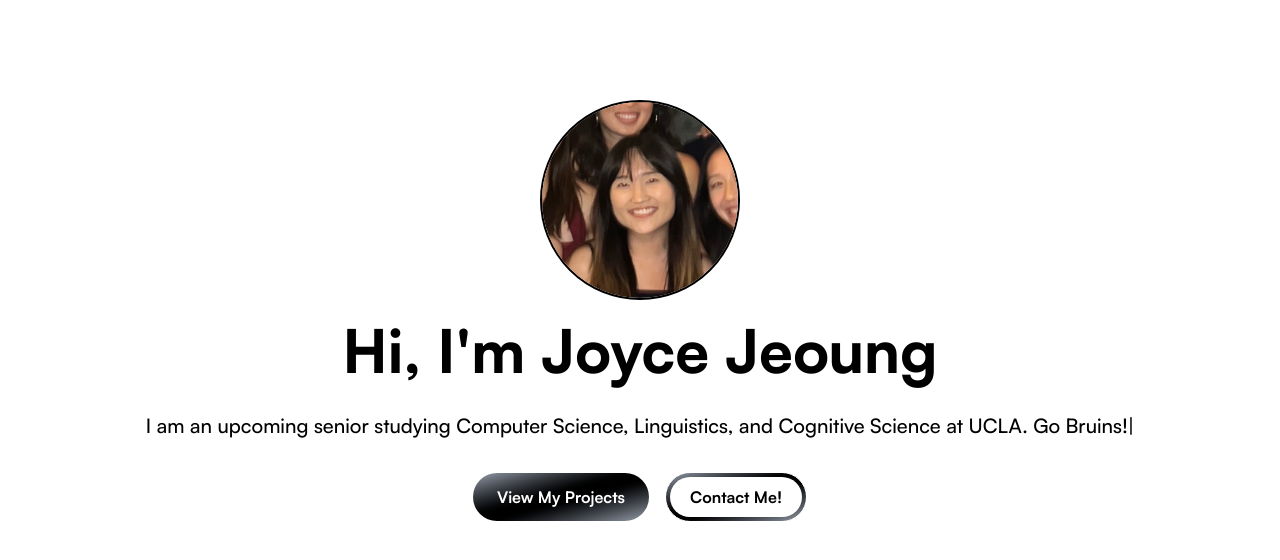
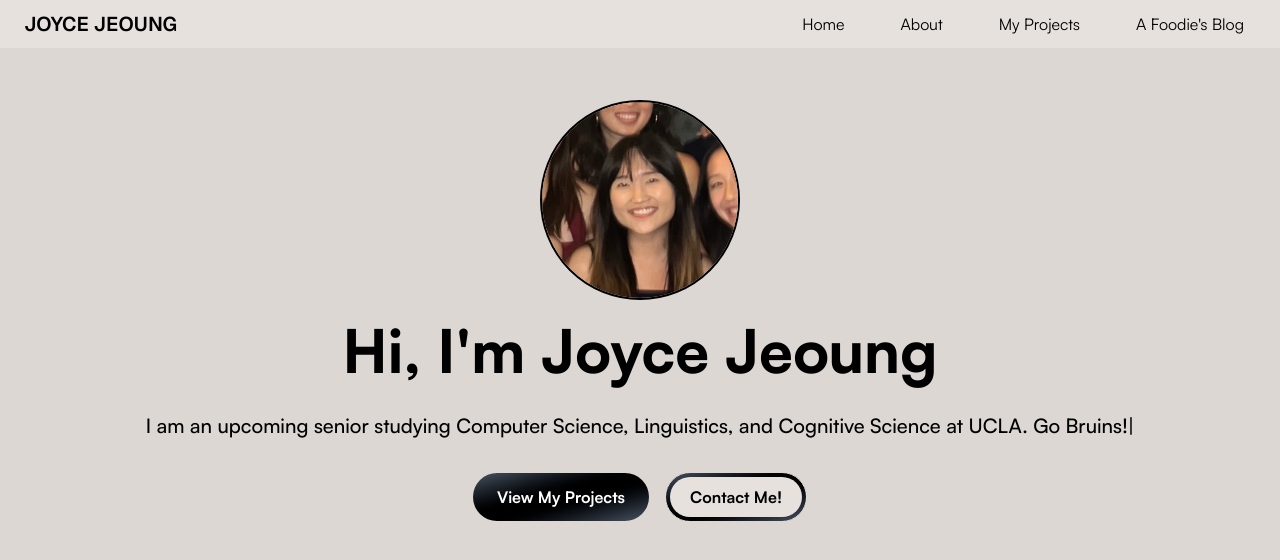
Before and after one commit to 1004yeeun/personal-portfolio, a Next.js app: page / in a window 1280 px wide. Shown: the top 560 px of the page. Built offline with nearby package versions, Linux system fonts and the light colour scheme.

Commit message:
Added NavBar frontend

```diff
--- a/package.json
+++ b/package.json
@@ -9,6 +9,7 @@
     "lint": "next lint"
   },
   "dependencies": {
+    "@heroicons/react": "^2.2.0",
     "next": "15.4.1",
     "react": "19.1.0",
     "react-dom": "19.1.0"
--- a/src/app/components/HeroSection.jsx
+++ b/src/app/components/HeroSection.jsx
@@ -44,12 +44,12 @@ const HeroSection = () => {
                 </span>
             </div>
             <div className="pt-4 text-center">
-                <button className="px-6 py-3 w-full sm:w-fit font-bold rounded-full mt-4 mr-4 bg-gradient-to-br from-gray-400 via-black to-gray-400 hover:bg-gradient-to-br hover:from-gray-100 hover:via-gray-300 hover:to-gray-200 text-white hover:text-black">View My Projects
+                <button className="px-6 py-3 w-full sm:w-fit font-bold rounded-full mt-4 mr-4 bg-gradient-to-br from-gray-600 via-black to-gray-600 hover:bg-gradient-to-br hover:from-[#F0EDE9] hover:via-[#E6E1DD] hover:to-[#F0EDE9] text-white hover:text-black">View My Projects
                     <span className="block hover:text-black text-white rounded-full"></span>
                 </button>
 
-                <button className="px-1 py-1 w-full sm:w-fit font-bold rounded-full mt-4 bg-gradient-to-br from-gray-400 via-black to-gray-400 text-black border border-white">
-                    <span className="block bg-white rounded-full px-5 py-2 hover:bg-gradient-to-br hover:from-gray-100 hover:via-gray-300 hover:to-gray-200">Contact Me!</span>
+                <button className="px-1 py-1 w-full sm:w-fit font-bold rounded-full mt-4 bg-gradient-to-br from-gray-600 via-black to-gray-600 text-black border border-[#DCD7D3]">
+                    <span className="block bg-[#E6E1DD] rounded-full px-5 py-2 hover:bg-gradient-to-br hover:from-[#F0EDE9] hover:via-[#E6E1DD] hover:to-[#F0EDE9]">Contact Me!</span>
                 </button>
             </div>
         </section>
--- /dev/null
+++ b/src/app/components/MenuOverlay.jsx
@@ -0,0 +1,15 @@
+import React from "react";
+import NavLink from "./NavLink";
+
+const MenuOverlay = ({ links }) => {
+    return (
+        <ul className="flex flex-col py-4 items-end pr-6 md:hidden">{links.map((link, index) => (
+            <li key={index}>
+                <NavLink href={link.path} title={link.title} />
+            </li>
+        ))}
+        </ul>
+    );
+};
+
+export default MenuOverlay
--- /dev/null
+++ b/src/app/components/NavBar.jsx
@@ -0,0 +1,73 @@
+"use client";
+import React, { useState } from "react";
+import Link from "next/link";
+import localFont from 'next/font/local';
+import NavLink from './NavLink';
+import MenuOverlay from './MenuOverlay';
+import { Bars3Icon, XMarkIcon  } from "@heroicons/react/24/outline";
+
+const navLinks = [
+    {
+        title: "Home",
+        path: "/",
+    },
+    {
+        title: "About",
+        path: "about",
+    },
+    {
+        title: "My Projects",
+        path: "projects",
+    },
+    {
+        title: "A Foodie's Blog",
+        path: "foodie",
+    }
+]
+
+const satoshi = localFont({
+    src: '../../../public/fonts/Satoshi-Variable.ttf',
+    variable: '--font-satoshi',
+    display: 'swap',
+});
+
+const NavBar = () => {
+    const [navbarOpen, setNavBarOpen] = useState(false);
+
+    return (
+        <main className={satoshi.className}>
+            <nav className="fixed top-0 left-0 right-0 z-10 bg-[#E6E1DD]/98">
+                <div className="flex flex-wrap items-center justify-between mx-auto px-6 py-4 sm:py-2" >
+                    <Link href={"/"} className="text-xl text-black font-semibold font-sans hover:text-[#4A3A3A]">JOYCE JEOUNG</Link>
+                    <div className="mobile-menu block md:hidden">
+                        {
+                            !navbarOpen ? (
+                                <button onClick={() => setNavBarOpen(true)} className="flex items-center px-3 py-2 text-black hover:text-[#4A3A3A]">
+                                    <Bars3Icon className="h-5 w-5 stroke-[2]" />
+                                </button>
+                            ) : (
+                                <button onClick={() => setNavBarOpen(false)} className="flex items-center px-3 py-2 text-black hover:text-[#4A3A3A]">
+                                    <XMarkIcon className="h-5 w-5 stroke-[2.5]" />
+                                </button>
+                            )
+                        }
+                    </div>
+                    <div className="menu hidden md:block md:w-auto" id="navbar">
+                        <ul className="flex p-3 md:p-0 md:flex-row md:space-x-8 mt-0">
+                            {
+                                navLinks.map((link, index) => (
+                                    <li key={index}>
+                                        <NavLink href={link.path} title={link.title} />
+                                    </li>
+                                ))
+                            }
+                        </ul>
+                    </div>
+                </div>
+                {navbarOpen ? <MenuOverlay links={navLinks} /> : null}
+            </nav>
+        </main>
+    );
+};
+
+export default NavBar
--- /dev/null
+++ b/src/app/components/NavLink.jsx
@@ -0,0 +1,14 @@
+const { default: Link } = require("next/link");
+
+const NavLink = ({ href, title }) => {
+    return (
+        <Link
+            href={href}
+            className="block py-1 pl-3 pr-3 text-black rounded-3xl text-1xl hover:text-white hover:bg-black"
+        >
+            {title}
+        </Link>
+    );
+};
+
+export default NavLink;
--- a/src/app/foodie/page.js
+++ b/src/app/foodie/page.js
@@ -1,6 +1,3 @@
-import Image from 'next/image';
-import HeroSection from '../components/HeroSection';
-
 export default function FoodiePage() {
     return (
         <main className="flex min-h-screen flex-col bg-white">
--- a/src/app/page.js
+++ b/src/app/page.js
@@ -1,13 +1,15 @@
 import Image from "next/image";
 import HeroSection from "./components/HeroSection"
 import MyHead from './components/MyHead'
+import NavBar from './components/NavBar'
 
 export default function Home() {
   return (
     <>
     <MyHead title="Joyce Jeoung Portfolio Home" description="Hi! Learn more about Joyce Jeoung." />
-    <main className="flex min-h-screen flex-col bg-white">
-      <div className="container mx-auto px-7 py-7 lg:py-20">
+    <main className="flex min-h-screen flex-col bg-[#DCD7D3]">
+      <NavBar/>
+      <div className="container mx-auto px-7 py-20 py-25 sm:py-20">
         <HeroSection />
       </div>
     </main>
--- /dev/null
+++ b/src/app/projects/page.js
@@ -0,0 +1,7 @@
+export default function ProjectsPage() {
+    return (
+        <main className="flex min-h-screen flex-col bg-white">
+            <h1 className="text-black">my projects page</h1>
+        </main>
+    );
+};
--- a/src/app/projects/[id]/page.js
+++ b/src/app/projects_compiled/[id]/page.js
@@ -1,3 +1,5 @@
+import NavBar from '../../components/NavBar';
+
 const projects = {
     'foodie-fam': {
         title: 'Foodie Fam',
@@ -18,11 +20,14 @@ export default function ProjectPage({ params }) {
     );
 
     return (
+        <main className="flex min-h-screen flex-col bg-white">
+            <NavBar />
             <div className="text-red-400 bg-white flex flex-col min-h-screen">
                 <h1>Project ID: {params.id}</h1>
                 <h1>{project.title}</h1>
                 <h1>{project.description}</h1>
                 <img src={project.image} alt={project.title} />
             </div>
+        </main>
     );
 };
```
Also changed, not shown: 1 other file (tests, documents, lock files or other folders). Lines whose indentation alone changed are shown as unchanged.
